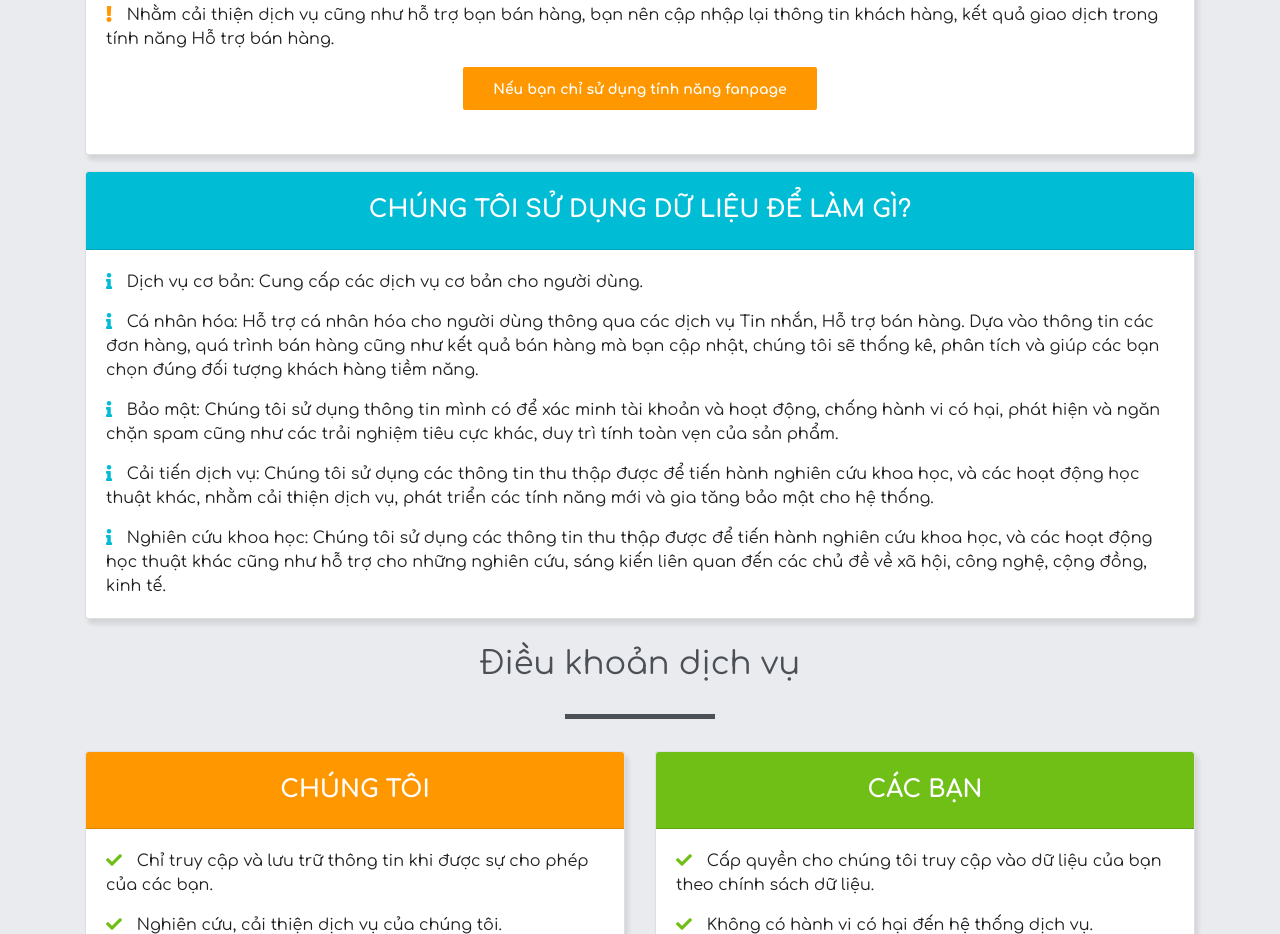
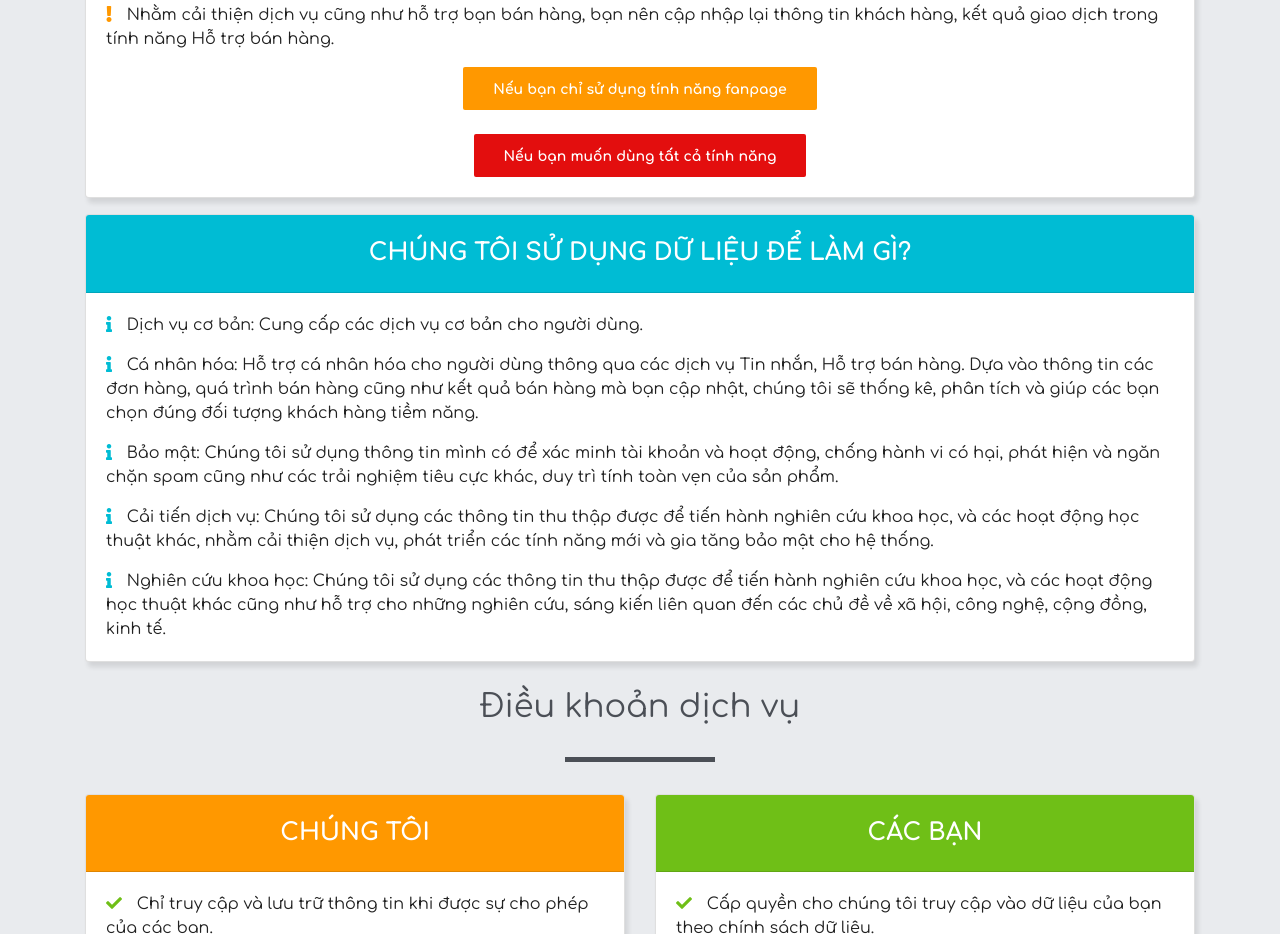
Before and after one commit to one-carrot/one-carrot.github.io, a plain HTML site: page index.html in a window 1280 px wide. Shown: the part 2868-3802 px from the top of the page. Drawn offline with Linux system fonts and the light colour scheme.

Commit message:
change privacy

```diff
--- a/index.html
+++ b/index.html
@@ -396,7 +396,7 @@
 						<p class="card-text"><i class="fas fa-exclamation"></i> Các tính năng về thống kê, sao lưu, phân tích và hỗ trợ bán hàng chỉ sử dụng được khi bạn lưu và cập nhật lại thông tin.</p>
 						<p class="card-text"><i class="fas fa-exclamation"></i> Nhằm cải thiện dịch vụ cũng như hỗ trợ bạn bán hàng, bạn nên cập nhập lại thông tin khách hàng, kết quả giao dịch trong tính năng Hỗ trợ bán hàng.</p>
 						<div style="text-align: center;"><button type="button" data-toggle="modal" data-target="#modal-privacy" class="btn-custom btn-orange">Nếu bạn chỉ sử dụng tính năng fanpage</button></div><br>
-						<!-- <div style="text-align: center;"><button type="button" data-toggle="modal" data-target="#modal-privacy-full" class="btn-custom btn-red">Nếu bạn muốn dùng tất cả tính năng</button></div>		 -->
+						<div style="text-align: center;"><button type="button" data-toggle="modal" data-target="#modal-privacy-full" class="btn-custom btn-red">Nếu bạn muốn dùng tất cả tính năng</button></div>
 					</div>
 				</div>
 			</div>
```
